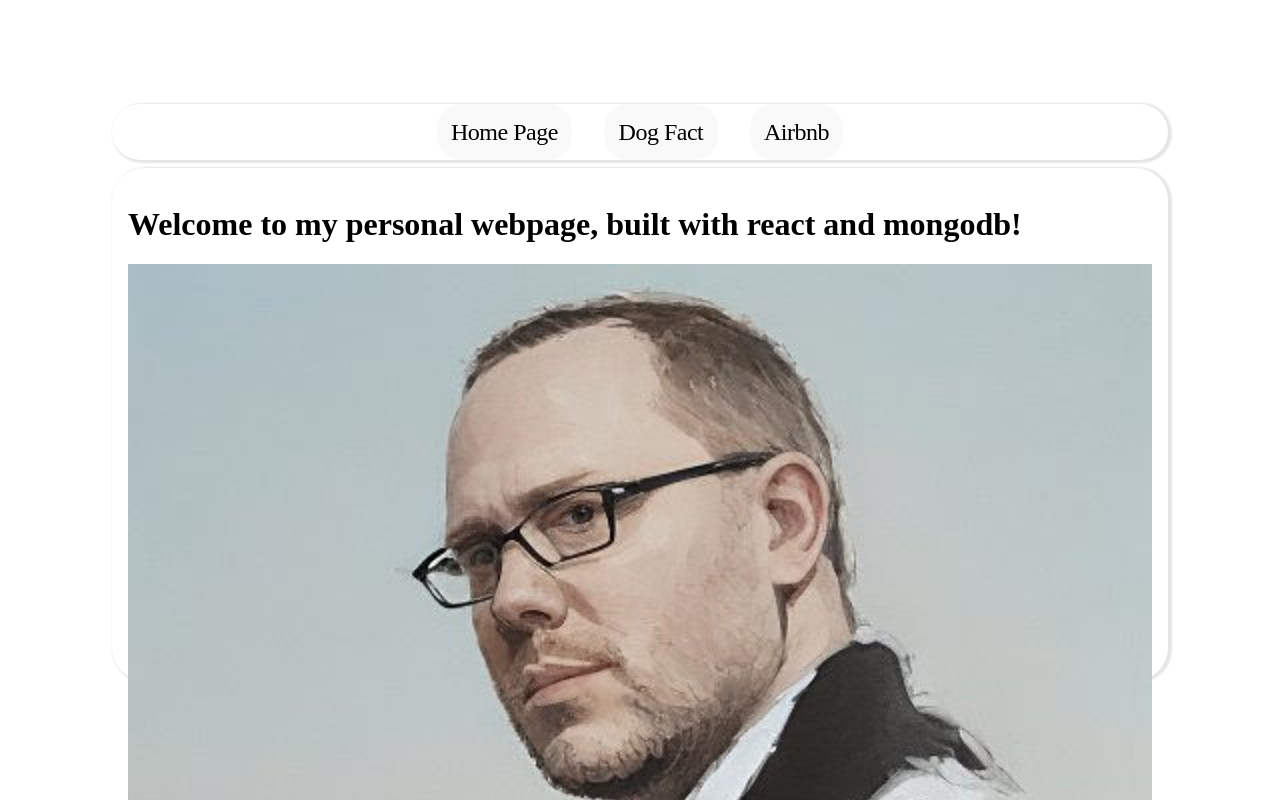
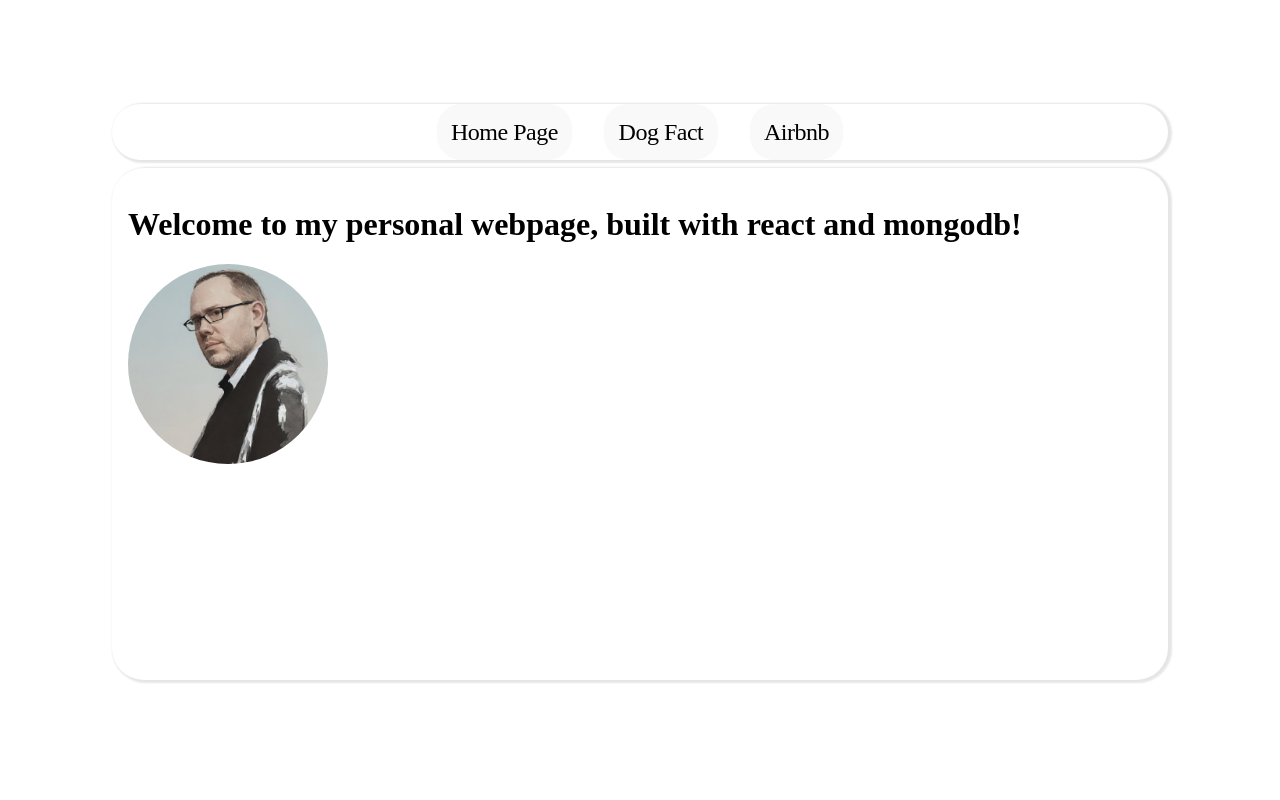
Before and after one commit to Exochos/jeremyward-me, a React (Create React App) app: page / in a window 1280 px wide. Shown: the top 800 px of the page. Built offline with nearby package versions, Linux system fonts and the light colour scheme; a web font is replaced by a local one.

Commit message:
Update main.js
border radius

```diff
--- a/src/components/main/main.js
+++ b/src/components/main/main.js
@@ -3,7 +3,13 @@ function Main() {
 	return (
 		<div>
 			<h1>Welcome to my personal webpage, built with react and mongodb!</h1>
-			<img src='./me.jpg' alt='me' className='card-img-top' />
+			<img
+				src='./me.jpg'
+				alt='me'
+				className='card-img-top'
+				height={200}
+				style={{borderRadius: '50%'}}
+			/>
 		</div>
 	);
 }
```
